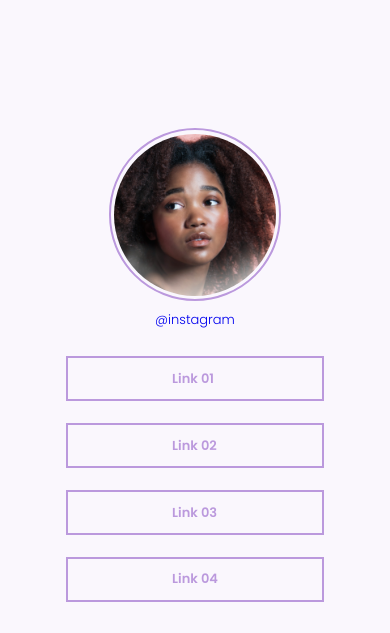
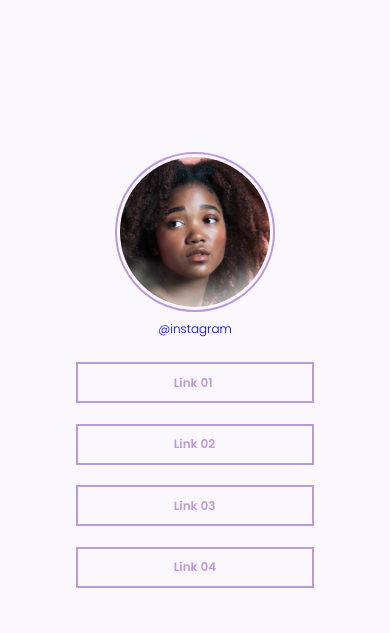
Before and after one commit to raphaeljcm/desafios-rocketseat, a plain HTML site: page Social-tree-links/index.html in a window 390 px wide. Shown: the top 633 px of the page. Drawn offline with Linux system fonts and the light colour scheme.

Commit message:
Responsability stuff

```diff
--- a/Social-tree-links/style.css
+++ b/Social-tree-links/style.css
@@ -26,6 +26,7 @@ body {
   justify-content: center;
   height: 100vh;
   width: 100vw;
+  overflow: hidden;
 }
 main {
   display: flex;
@@ -94,3 +95,13 @@ footer p {
     font-size: 13px;
   }
 }
+@media screen and (max-width: 400px) {
+  html {
+    font-size: 12px;
+  }
+}
+@media screen and (max-width: 350px) {
+  html {
+    font-size: 11px;
+  }
+}
```
